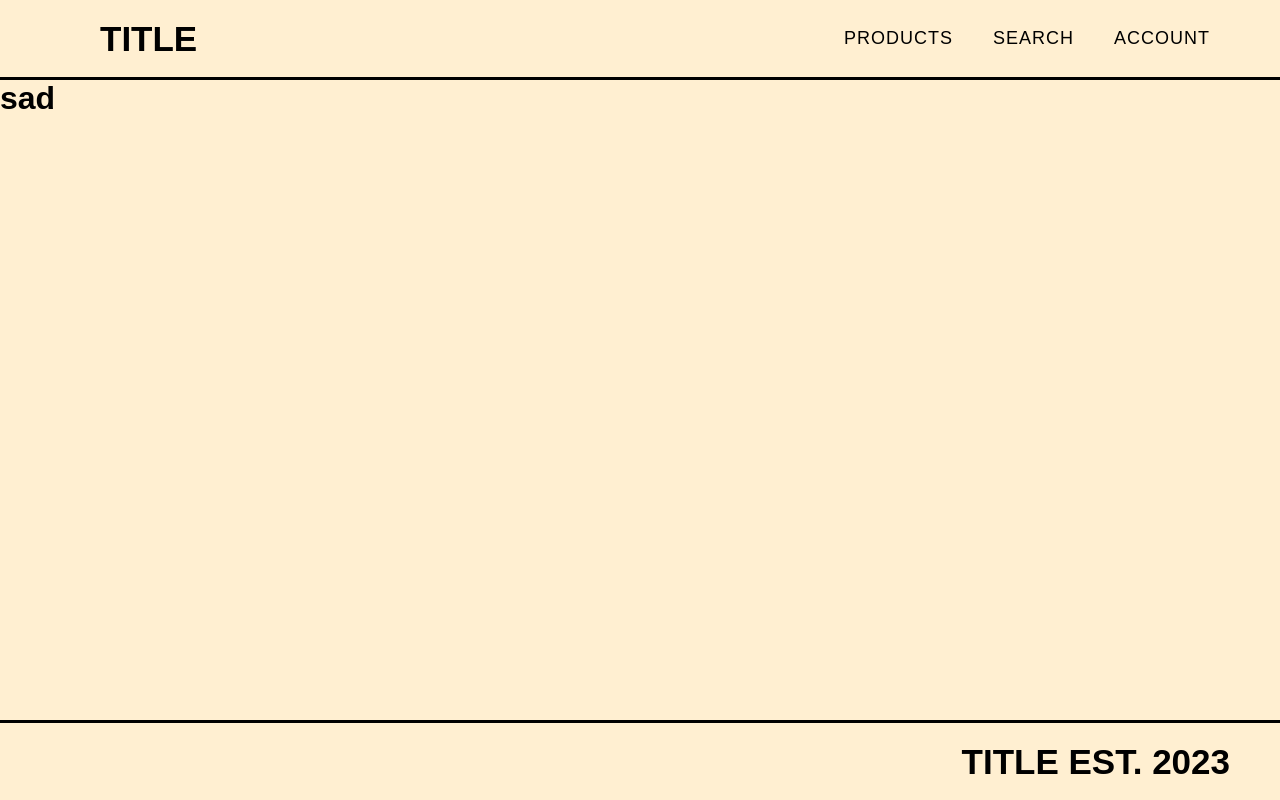
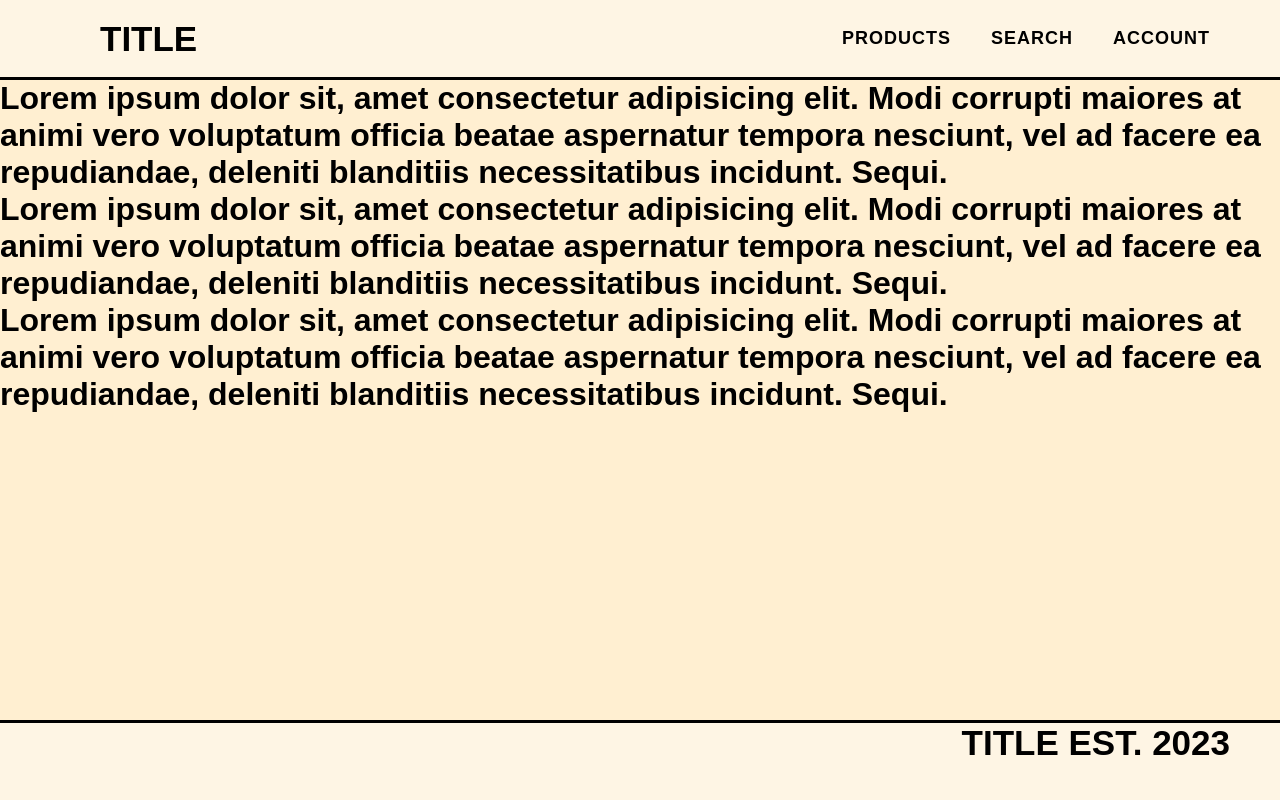
Before and after one commit to JuliaMelle/2ITG_grp2_LuzViMinda, a PHP site: page / in a window 1280 px wide. Run offline with PHP 8.4, Linux system fonts and the light colour scheme.

Commit message:
fixed navbar and footer
- removed content overlapping with navbar and footer (added padding to global.css)

```diff
--- a/components/footer.php
+++ b/components/footer.php
@@ -12,7 +12,7 @@
 <body>
     <footer>
         <div class="footer">
-            TITLE EST. 2023
+            <p>TITLE EST. 2023</p>
         </div>
     </footer>
 </body>
--- a/components/navbar.php
+++ b/components/navbar.php
@@ -10,24 +10,42 @@
     <link rel="stylesheet" href="styles/navbar.css">
 </head>
 <body>
+<nav class="sticky" id="navbar">
+        <div class="logo">
+            <p>TITLE</p>
+        </div>
 
-<nav>
-        <div class="logo">
-            TITLE
-        </div>
+        <div>
+            <!-- RIGHT SIDE OF NAVBAR -->
             <input type="checkbox" id="click">
             <label for="click" class="menu-btn">
-
                 <i><ion-icon name="menu-outline"></ion-icon></i>
             </label>
+
             <ul>
                 <li><a class="active" href="#">PRODUCTS</a></li>
                 <li><a href="#">SEARCH</a></li>
                 <li><a href="#">ACCOUNT</a></li>
             </ul>
-
+        </div>
+</nav>
 
         <script type="module" src="https://unpkg.com/ionicons@7.1.0/dist/ionicons/ionicons.esm.js"></script>
         <script nomodule src="https://unpkg.com/ionicons@7.1.0/dist/ionicons/ionicons.js"></script>
+
+        <script>
+window.onscroll = function() {myFunction()};
+
+var navbar = document.getElementById('navbar');
+var sticky = navbar.offsetTop;
+
+function myFunction() {
+  if (window.pageYOffset >= sticky) {
+    navbar.classList.add('sticky')
+  } else {
+    navbar.classList.remove('sticky');
+  }
+}
+        </script>
 </body>
 </html>
--- a/index.php
+++ b/index.php
@@ -7,11 +7,28 @@
     <title>Document</title>
 
     <link rel="stylesheet" href="styles/global.css">
+
+    <style>
+        h2 {
+            font-size: 32px;
+        }
+    </style>
 </head>
 <body>
-    <div><?php require_once 'components/navbar.php'?></div>
-<div><h1>sad</h1></div>
-<div><?php require_once 'components/footer.php'?></div>
+    <?php require_once 'components/navbar.php'?>
+    <div>
+     <h2>Lorem ipsum dolor sit, amet consectetur adipisicing elit. Modi corrupti maiores at animi vero voluptatum officia beatae aspernatur tempora nesciunt, vel ad facere ea repudiandae, deleniti blanditiis necessitatibus incidunt. Sequi.</h2>
+
+    </div>
+
+    <div>
+     <h2>Lorem ipsum dolor sit, amet consectetur adipisicing elit. Modi corrupti maiores at animi vero voluptatum officia beatae aspernatur tempora nesciunt, vel ad facere ea repudiandae, deleniti blanditiis necessitatibus incidunt. Sequi.</h2>
+
+    </div>
+    <div>
+     <h2>Lorem ipsum dolor sit, amet consectetur adipisicing elit. Modi corrupti maiores at animi vero voluptatum officia beatae aspernatur tempora nesciunt, vel ad facere ea repudiandae, deleniti blanditiis necessitatibus incidunt. Sequi.</h2>
+
+    <?php require_once 'components/footer.php'?>
 
 </body>
 </html>
--- a/styles/footer.css
+++ b/styles/footer.css
@@ -1,4 +1,3 @@
-
 footer {
     /* FOOTER TO BOTTOM */
     position: fixed;
@@ -14,9 +13,33 @@ footer {
     padding: 0 50px 0 100px;
     flex-wrap: wrap;
     border-top: 3px solid var(--black);
+    background-color: var(--wheat);
+    z-index: 999;
+}
+
+.footer {
+    height: 80px;
 }
 
 footer .footer {
     font-size: 35px;
     font-weight: 600;
 }
+
+
+@media (max-width: 1024px) {
+    footer {
+        padding: 20px 20px 0 100px;
+    }
+
+    .footer p {
+        font-size: 24px;
+    }
+}
+
+
+@media (max-width: 768px) {
+    .footer p {
+        font-size: 24px;
+    }
+}
--- a/styles/global.css
+++ b/styles/global.css
@@ -21,6 +21,10 @@
 
 body {
     background: var(--bg);
+
+    /* REMOVES OVERLAP FROM NAVBAR AND FOOTER */
+    padding-top: 80px; /* for top navbar */
+    padding-bottom: 80px; /* for footer */
 }
 
 /* MEDIUM DEVICES*/
--- a/styles/navbar.css
+++ b/styles/navbar.css
@@ -1,4 +1,14 @@
+.sticky {
+  position: fixed;
+  top: 0;
+  z-index: 1;
+  width: 100%;
+  height: 80px;
+}
+
 nav {
+    background-color: var(--wheat);
+    overflow: hidden;
     display: flex;
     height: 80px;
     width: 100%;
@@ -27,7 +37,7 @@ nav ul li {
 nav ul li a {
     text-decoration: none;
     font-size: 18px;
-    font-weight: 500;
+    font-weight: 600;
     padding: 8px 15px;
     border-radius: 5px;
     letter-spacing: 1px;
@@ -45,13 +55,16 @@ input[type="checkbox"] {
 }
 
 @media (max-width: 1024px) {
-    nav{
-      padding: 0 40px 0 50px;
+  nav {
+      padding: 0 20px 0 20px;
     }
 }
 
 @media (max-width: 768px) {
-    nav .menu-btn i{
+  .logo p {
+    font-size: 24px;
+  }
+  nav .menu-btn i{
       display: block;
     }
     #click:checked ~ .menu-btn i:before {
```
Lines whose indentation alone changed are shown as unchanged.
